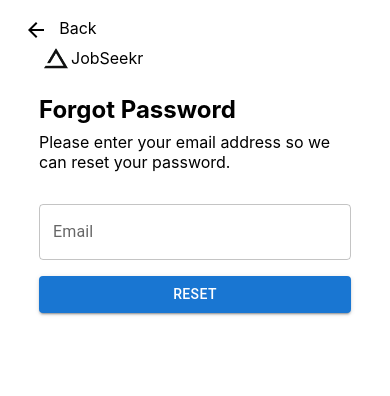
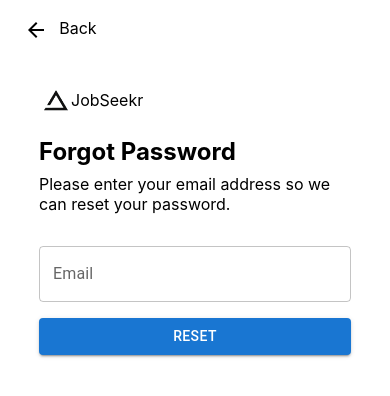
Before and after one commit to EricShantz/JobSeekr_FE, a React (Create React App) app: page / in a window 390 px wide. Both pictures are taken after a click on the element "Forgot Password". Shown: the top 396 px of the page. Built offline with nearby package versions, Linux system fonts and the light colour scheme.

Commit message:
add media query to forgot password

```diff
--- a/src/Styles/forgot-password-component.css
+++ b/src/Styles/forgot-password-component.css
@@ -24,3 +24,9 @@
     border-radius: 10px;
     padding: 2rem;
 }
+
+@media (max-width: 599px) {
+    .forgot-password-form{
+        margin-top: 5vh;
+    }
+}
```
